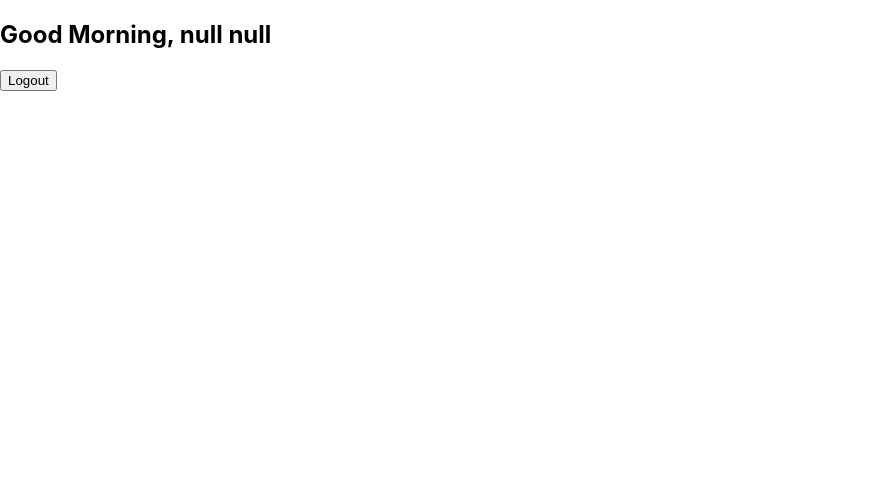
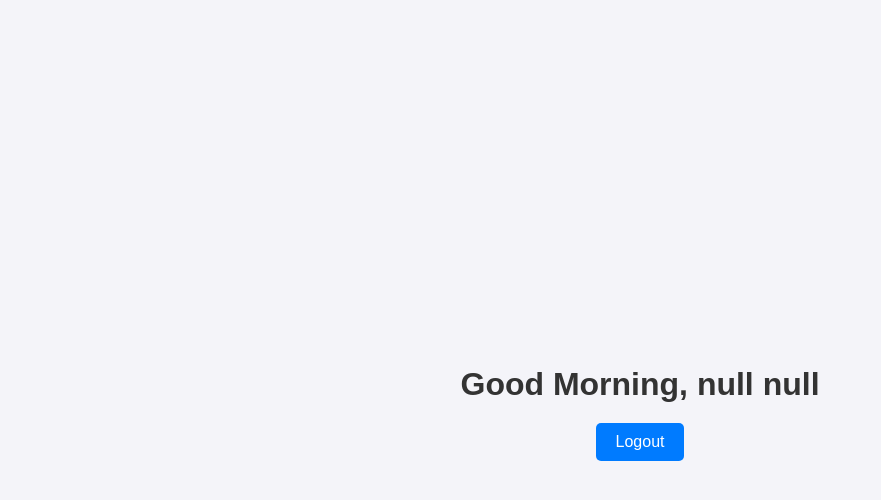
Before and after one commit to mohancreator/equip9-assignment, a React (Create React App) app in the folder client-side/: page / in a window 1280 px wide. Shown: the top 500 px of the page, without its empty margins (0-881 px from the left). Built offline with nearby package versions, Linux system fonts and the light colour scheme; sample sign-in values are in the browser's storage.

Commit message:
Final Update

```diff
--- a/client-side/src/component/LandingPage/index.css
+++ b/client-side/src/component/LandingPage/index.css
@@ -0,0 +1,44 @@
+/* LandingPage.css */
+
+.landing-container {
+    display: flex;
+    flex-direction: column;
+    justify-content: center;
+    align-items: center;
+    height: 100vh;
+    background-color: #f4f4f9;
+    font-family: 'Arial', sans-serif;
+    text-align: center;
+}
+
+.landing-container h2 {
+    font-size: 2rem;
+    color: #333;
+    margin-bottom: 20px;
+}
+
+.landing-container button {
+    padding: 10px 20px;
+    font-size: 1rem;
+    background-color: #007bff;
+    color: white;
+    border: none;
+    border-radius: 5px;
+    cursor: pointer;
+    transition: background-color 0.3s ease;
+}
+
+.landing-container button:hover {
+    background-color: #0056b3;
+}
+
+@media (max-width: 600px) {
+    .landing-container h2 {
+        font-size: 1.5rem;
+    }
+
+    .landing-container button {
+        padding: 8px 16px;
+        font-size: 0.9rem;
+    }
+}
--- a/client-side/src/component/LandingPage/index.js
+++ b/client-side/src/component/LandingPage/index.js
@@ -1,4 +1,5 @@
 import React from 'react';
+import './index.css'
 import { useNavigate } from 'react-router-dom';
 
 const LandingPage = () => {
--- a/client-side/src/component/LoginPage/index.js
+++ b/client-side/src/component/LoginPage/index.js
@@ -1,5 +1,5 @@
 import React, { useState } from 'react';
-import { useNavigate } from 'react-router-dom';
+import { useNavigate, Link, Navigate } from 'react-router-dom';
 import axios from 'axios';
 import './index.css';
 
@@ -11,7 +11,7 @@ function LoginPage() {
 
     const [errorMessage, setErrorMessage] = useState('');
     const [successMessage, setSuccessMessage] = useState('');
-    const navigate = useNavigate(); // Initialize useNavigate for navigation
+    const navigate = useNavigate();
 
     const handleChange = (e) => {
         const { name, value } = e.target;
@@ -24,17 +24,23 @@ function LoginPage() {
             const response = await axios.post('http://localhost:3008/login', formData);
             setSuccessMessage(response.data.message);
             localStorage.setItem('token', response.data.token);
-            console.log(response)
             localStorage.setItem('firstName', response.data.user.firstName);
-            localStorage.setItem('lastName', response.data.user.lastName)
-            console.log(response.data.user.firstName)
+            localStorage.setItem('lastName', response.data.user.lastName);
             setErrorMessage('');
-            navigate('/'); // Redirect to landing page
+            navigate('/');
         } catch (error) {
             setSuccessMessage('');
-            setErrorMessage(error.response ? error.response.data : 'Login failed');
+            setErrorMessage(
+                error.response?.data?.message || 'Login failed. Please try again.'
+            );
         }
     };
+
+    const token = localStorage.getItem('token');
+
+    if (token) {
+        return <Navigate to="/" replace />;
+    }
 
     return (
         <div className="login-container">
@@ -59,6 +65,9 @@ function LoginPage() {
                 <button type="submit">Login</button>
                 {errorMessage && <p className="error-message">{errorMessage}</p>}
                 {successMessage && <p className="success-message">{successMessage}</p>}
+                <Link to="/register">
+                    <p>I don't have an account</p>
+                </Link>
             </form>
         </div>
     );
--- a/client-side/src/component/RegistrationPage/index.js
+++ b/client-side/src/component/RegistrationPage/index.js
@@ -1,8 +1,7 @@
-import { useState } from 'react';
-import axios from 'axios'; // Correct import for axios
-import { useNavigate } from 'react-router-dom';
+import { useState, useEffect } from 'react';
+import axios from 'axios';
+import { useNavigate, Link } from 'react-router-dom';
 import './index.css';
-
 
 function RegistrationPage() {
     const [formData, setFormData] = useState({
@@ -13,32 +12,46 @@ function RegistrationPage() {
     });
 
     const [statusMessage, setStatusMessage] = useState(''); // To show success or error messages
+    const navigate = useNavigate();
+
+    useEffect(() => {
+        const token = localStorage.getItem('token');
+        if (token) {
+            navigate('/'); // Redirect to the homepage if the user is already logged in
+        }
+    }, [navigate]);
 
     const handleChange = (e) => {
         const { name, value } = e.target;
         setFormData({ ...formData, [name]: value });
     };
-    const navigate = useNavigate()
 
     const handleSubmit = async (e) => {
         e.preventDefault();
         const api = 'http://localhost:3008/register';
 
-
         try {
             const response = await axios.post(api, formData); // Send form data to backend
             setStatusMessage('Registration successful!');
-            console.log(response.data)
-            setTimeout(() => {navigate('/login')}, 2000)
+            console.log(response.data);
+            setTimeout(() => {
+                navigate('/login');
+            }, 2000); // Navigate after showing success message
         } catch (error) {
             console.error('Error registering user:', error);
-            setStatusMessage('Failed to register. Please try again.');
+            const errorMessage =
+                error.response && error.response.data && error.response.data.message
+                    ? error.response.data.message
+                    : 'Failed to register. Please try again.';
+            setStatusMessage(errorMessage);
         }
     };
 
+
     return (
-        <div className='App'>
+        <div className="App">
             <div className="registration-form">
+                <h2>Register</h2>
                 <form onSubmit={handleSubmit}>
                     <input
                         type="text"
@@ -76,11 +89,12 @@ function RegistrationPage() {
                 </form>
 
                 {statusMessage && <p className="status-message">{statusMessage}</p>} {/* Show status messages */}
-
+                <Link to='/login'><p className='status-message'>I have account</p></Link>
                 <div className="social-login">
-                <button>Login with Google</button>
-                <button>Login with Facebook</button>
-                <button>Login with Apple ID</button>
+                    <p>Or sign up with</p>
+                    <button className="google-btn">Login with Google</button>
+                    <button className="facebook-btn">Login with Facebook</button>
+                    <button className="apple-btn">Login with Apple ID</button>
                 </div>
             </div>
         </div>
```
Also changed, not shown: 1 other file (tests, documents, lock files or other folders). Lines whose indentation alone changed are shown as unchanged.
